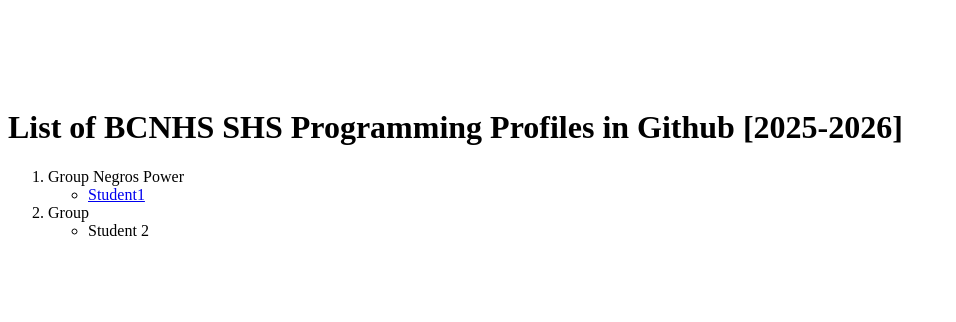
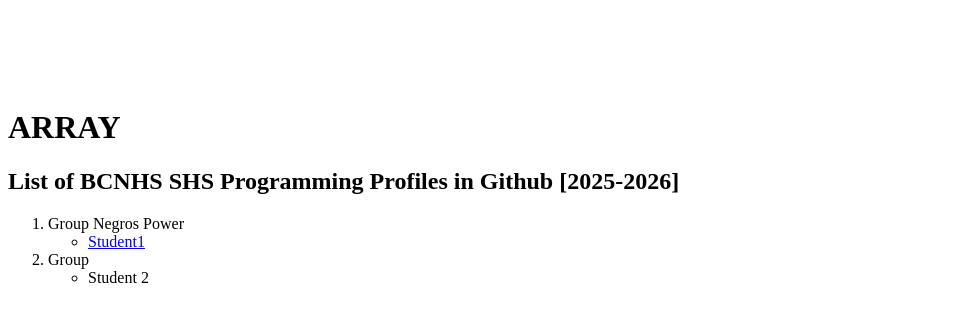
Before and after one commit to juancarlosayeng/ARRAY-2025-2026, a plain HTML site: page webpage/index.html in a window 1280 px wide. Shown: the whole page, without its empty margins (0-956 px from the left). Drawn offline with Linux system fonts and the light colour scheme.

Commit message:
Update index.html

```diff
--- a/webpage/index.html
+++ b/webpage/index.html
@@ -14,7 +14,8 @@
 
     </nav>
     <div>
-        <h1>List of BCNHS SHS Programming Profiles in Github [2025-2026]</h1>
+        <h1>ARRAY</h1>
+        <h2>List of BCNHS SHS Programming Profiles in Github [2025-2026]</h2>
         <p>
           <ol>
             <li> Group Negros Power
```
